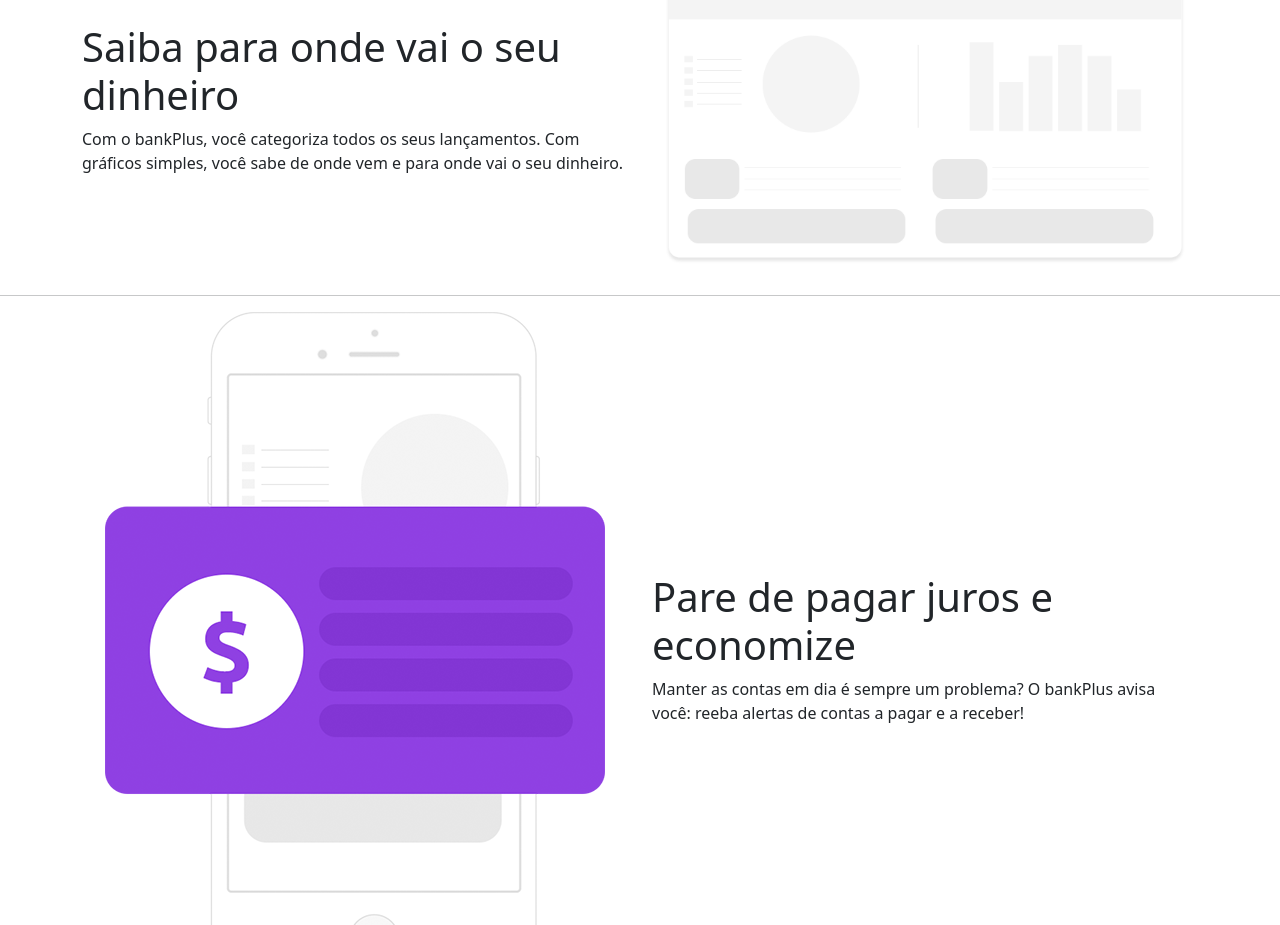
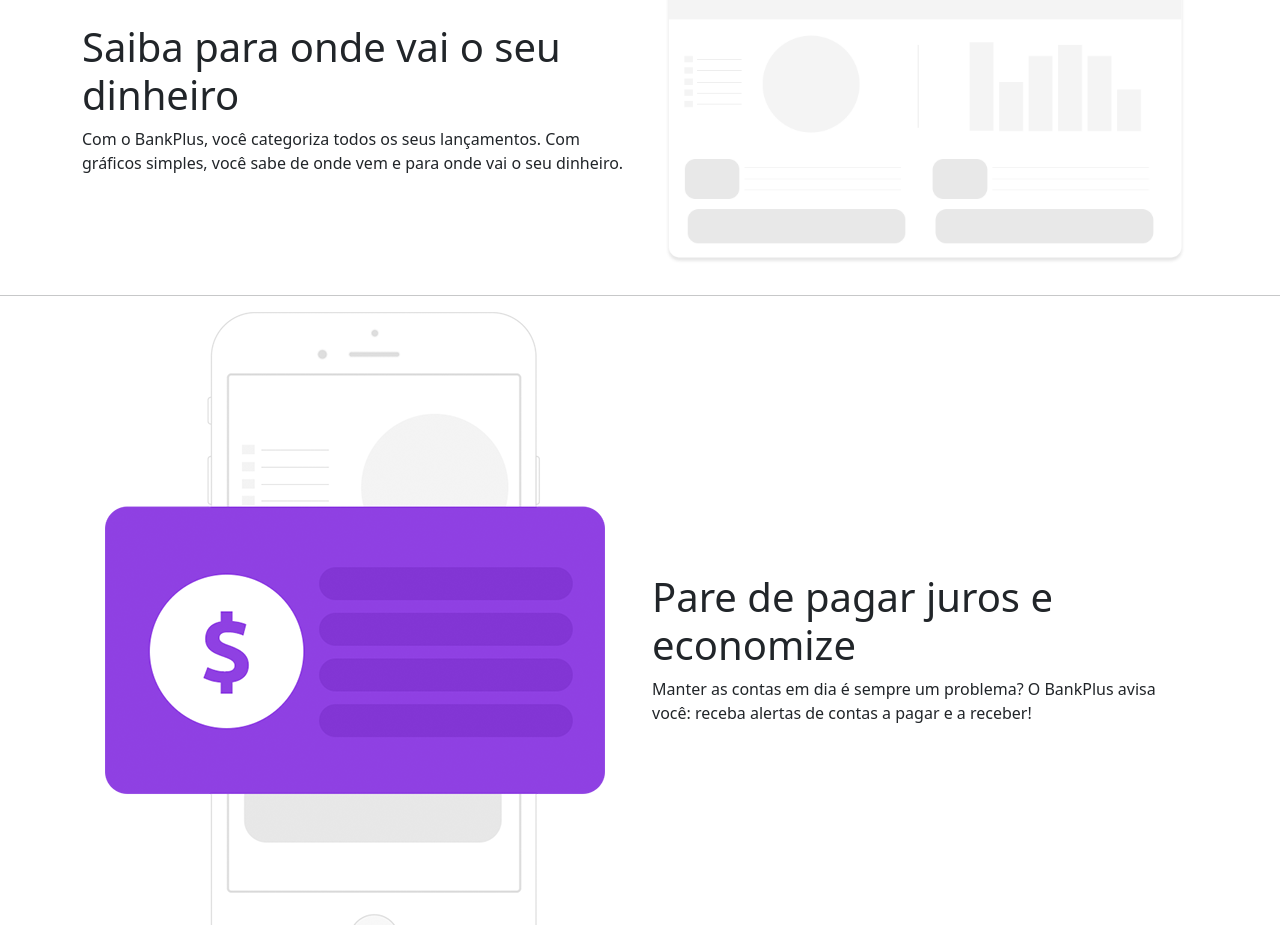
Before and after one commit to GSFiguered0/Projetos, a plain HTML site: page bankPlus_prod/bank/index.html in a window 1280 px wide. Shown: the part 760-1685 px from the top of the page. Drawn offline with nearby package versions, Linux system fonts and the light colour scheme.

Commit message:
atualizações bankPlus!

```diff
--- a/bankPlus_prod/bank/index.html
+++ b/bankPlus_prod/bank/index.html
@@ -120,7 +120,7 @@
             <div class="col-sm-6 col-md-6 mt-auto mb-auto">
                 <h1> Saiba para onde vai o seu dinheiro</h1>
                 <p>
-                    Com o bankPlus, você categoriza todos os seus lançamentos.
+                    Com o BankPlus, você categoriza todos os seus lançamentos.
                     Com gráficos simples, você sabe de onde vem e para onde
                     vai o seu dinheiro.
                 </p>
@@ -144,8 +144,8 @@
             <div class="col-md-6 mt-auto mb-auto">
                 <h1> Pare de pagar juros e economize</h1>
                 <p>
-                    Manter as contas em dia é sempre um problema? O bankPlus
-                    avisa você: reeba alertas de contas a pagar e a receber!
+                    Manter as contas em dia é sempre um problema? O BankPlus
+                    avisa você: receba alertas de contas a pagar e a receber!
                 </p>
 
             </div>
```
Also changed, not shown: bankPlus_prod/despesas/consulta.html (+1 -1 lines), bankPlus_prod/despesas/index.html (+1 -1 lines).
